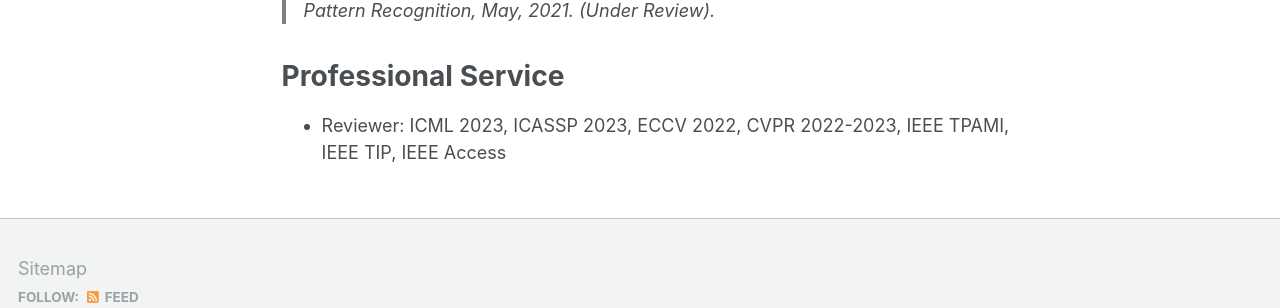
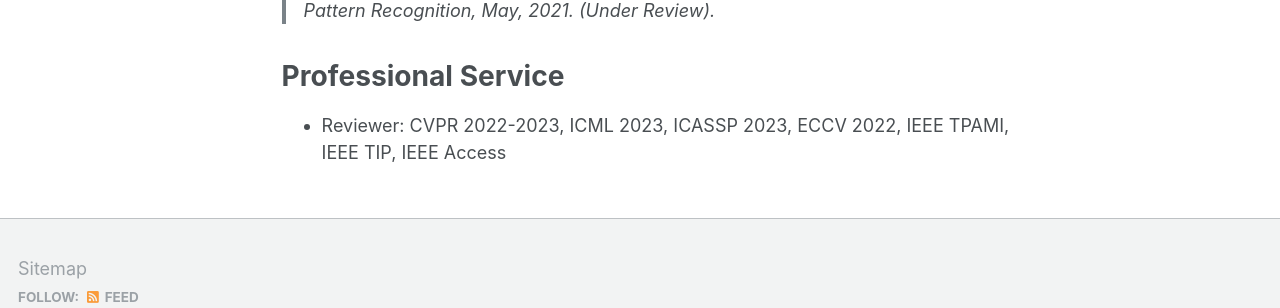
Before and after one commit to lee-jiyoung/lee-jiyoung.github.io, a Jekyll site: the page built from _pages/about.md, in a window 1280 px wide and 900 px high, scrolled down 5451 px. Shown: the part 527-835 px from the top of the window. Built offline with Jekyll 4.4.1, drawn with Linux system fonts in a browser that asks for light colours.

```diff
--- a/_pages/about.md
+++ b/_pages/about.md
@@ -315,4 +315,4 @@ Pattern Recognition, May, 2021. (Under Review).
 
 Professional Service
 ======
-* Reviewer: ICML 2023, ICASSP 2023, ECCV 2022, CVPR 2022-2023, IEEE TPAMI, IEEE TIP, IEEE Access
+* Reviewer: CVPR 2022-2023, ICML 2023, ICASSP 2023, ECCV 2022, IEEE TPAMI, IEEE TIP, IEEE Access
```
